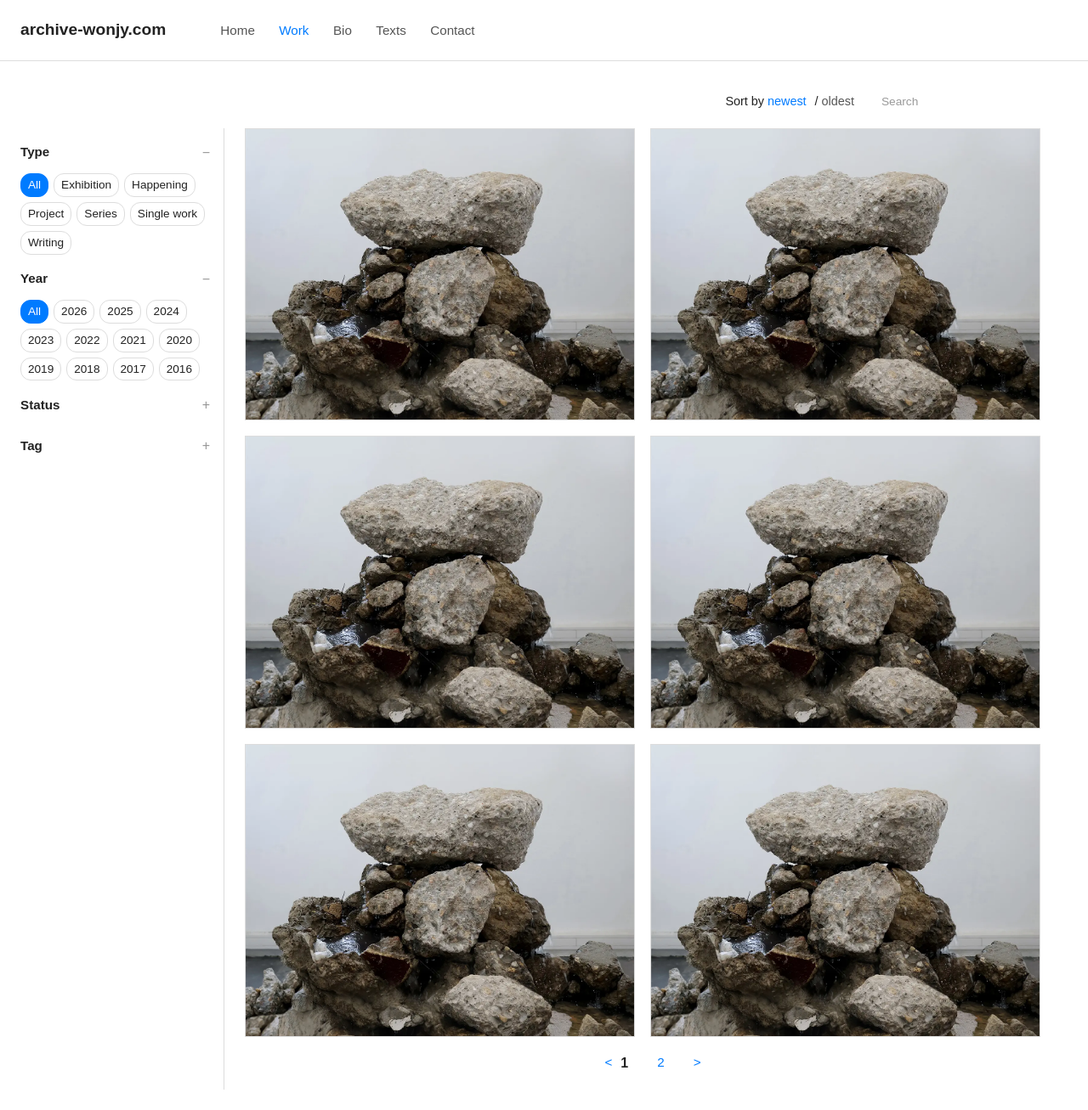
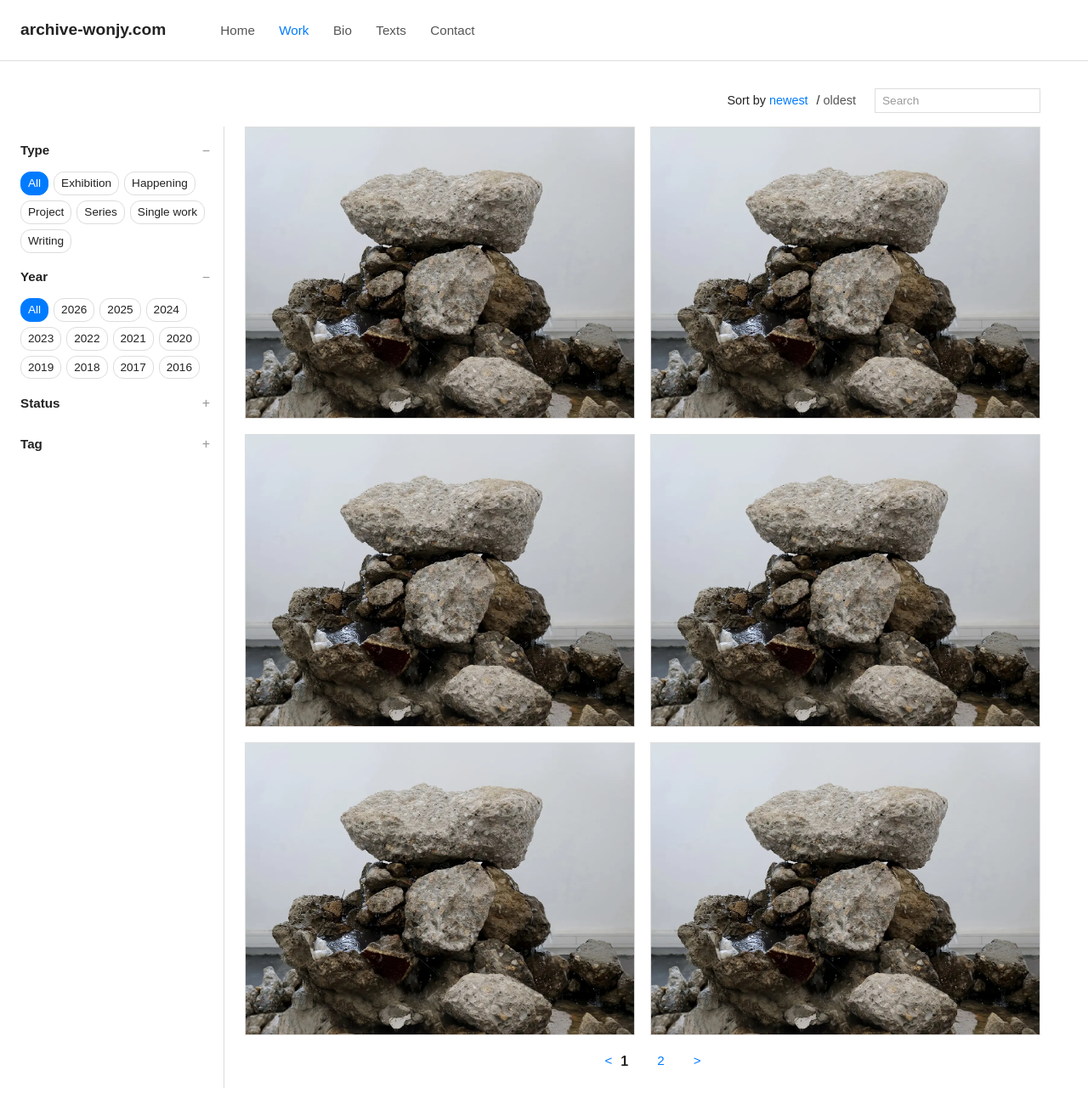
Before and after one commit to Won-Jy/archive-wonjy, a Jekyll site: the page built from work.html, in a window 1280 px wide. Shown: the whole page at 85% size. Built offline with Jekyll 4.4.1, drawn with Linux system fonts in a browser that asks for light colours.

Commit message:
Update work.html

```diff
--- a/work.html
+++ b/work.html
@@ -56,7 +56,7 @@ layout: none
   .search input{
   box-sizing: border-box;     /* 테두리 두께 변해도 레이아웃 안정 */
   padding:6px 8px;
-  border: 2px solid transparent;  /* 기본 2px(투명) */
+  border: 1px solid var(--border);   /* ← 기본 얇은 회색 테두리 보이게 */
   border-radius:0;               /* ← 모서리 날카롭게 */
   font-size:0.95em;
   text-align:left;              /* ← 입력/플레이스홀더 왼쪽 정렬 */
@@ -64,6 +64,7 @@ layout: none
   }
   .search input:focus{
   border-color: var(--blue);  /* 포커스 시 굵은 파란 테두리 */
+  border-width: 2px;                 /* ← 두께 더 굵게 */
   box-shadow:none;               /* 굵은 그림자 제거 */
   }
 
```
